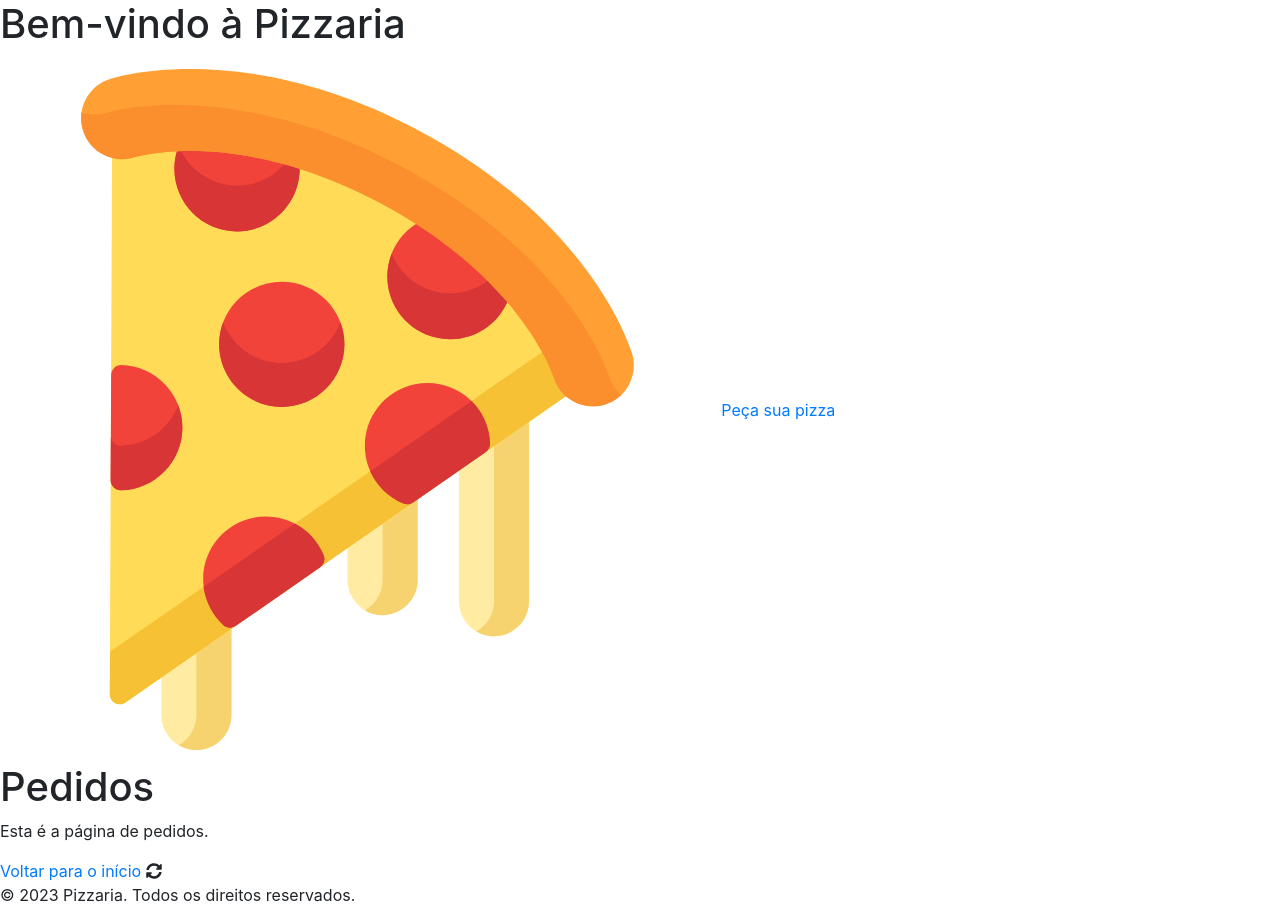
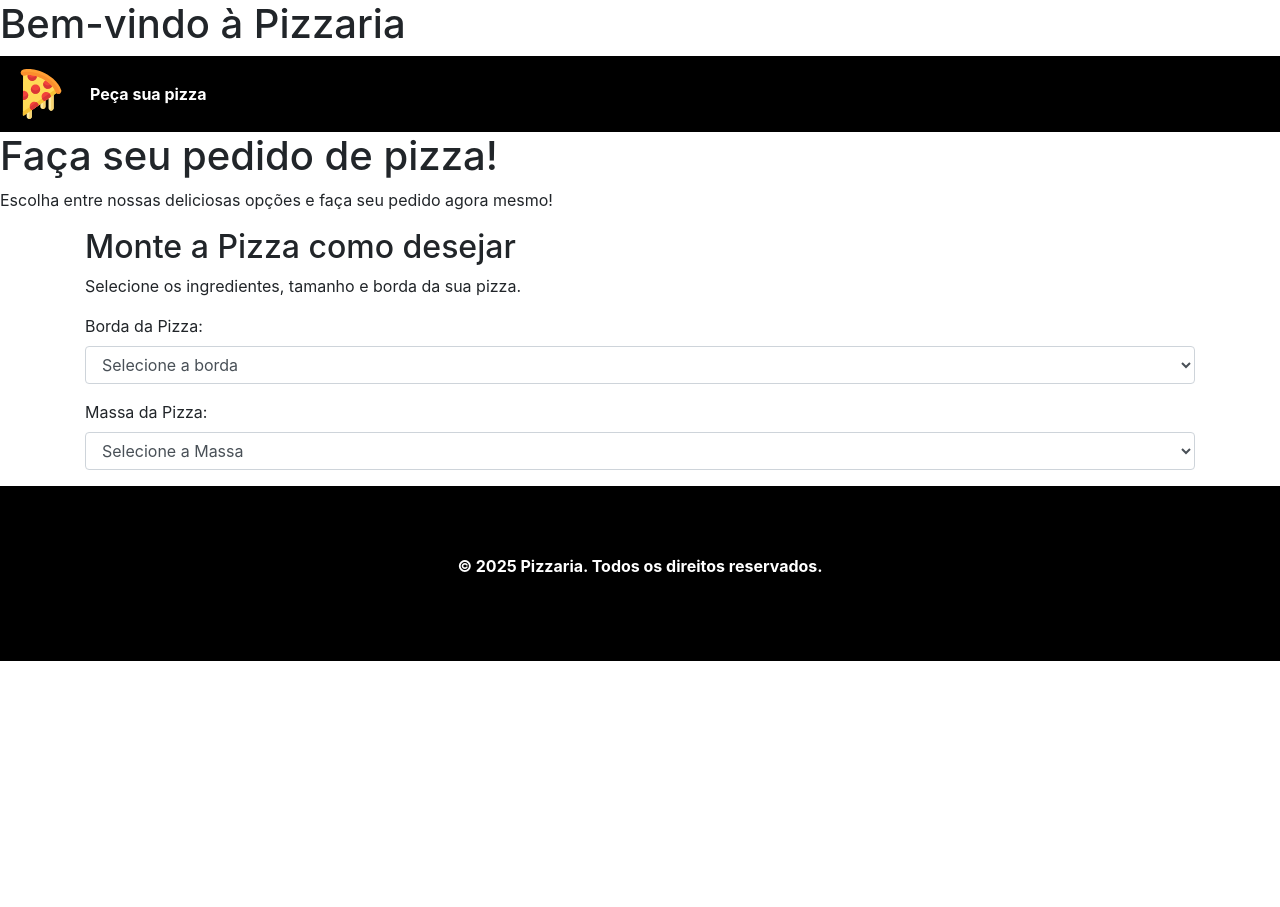
Before and after one commit to Jiovane-Ferreira/PizzariaProject, a PHP site: page / in a window 1280 px wide. After the commit the page ends 661 px from the top, so only its background shows below. Run offline with PHP 8.4, Linux system fonts and the light colour scheme.

Commit message:
(feat:formulario) - Include Select

```diff
--- a/css/style.css
+++ b/css/style.css
@@ -3,3 +3,31 @@ html, body {
     margin: 0;
     padding: 0;
 }
+
+/* NAV BAR */
+#brand-logo {
+    width: 50px;
+}
+
+nav.navbar.navbar-expand-lg {
+    background-color: #000;
+    font-weight: bold;
+}
+
+a.nav-link{
+    color: #FFF;
+}
+
+
+/* FOOTER */
+footer {
+    background-color: #000;
+    color: #FFF;
+    font-weight: bold;
+    display: flex;
+    justify-content: center;
+    align-items: center;
+    position: relative;
+    width: 100%;
+    height: 175px;
+}
--- a/index.php
+++ b/index.php
@@ -5,11 +5,39 @@
     include_once('templates/header.php');
 ?>
 
+<div id="main-banner">
+    <h1>Faça seu pedido de pizza!</h1>
+    <p>Escolha entre nossas deliciosas opções e faça seu pedido agora mesmo!</p>
+</div>
 
-    <h1>Pedidos</h1>
-    <p>Esta é a página de pedidos.</p>
-    <a href="index.php">Voltar para o início</a>
-    <i class="fas fa-sync-alt"></i>
+<div id="main-container">
+    <div class="container">
+        <div class="row">
+            <div class="col-md-12">
+                <h2>Monte a Pizza como desejar</h2>
+                <p>Selecione os ingredientes, tamanho e borda da sua pizza.</p>
+                <form action="process/order.php" id="pizza_form" method="post">
+
+                <div class="form-group">
+                        <label for="borda">Borda da Pizza:</label>
+                        <select name="borda" id="borda" class="form-control">
+                            <option value="">Selecione a borda</option>
+                        </select>
+                    </div>
+
+                    <div class="form-group">
+                        <label for="massa">Massa da Pizza:</label>
+                        <select name="massa" id="massa" class="form-control">
+                            <option value="">Selecione a Massa</option>
+                        </select>
+                    </div>
+
+                </form>
+            </div>
+        </div>
+    </div>
+</div>
+
 
 <?php
     // Include the footer template
--- a/templates/footer.php
+++ b/templates/footer.php
@@ -1,5 +1,5 @@
     <footer>
-        <p>&copy; 2023 Pizzaria. Todos os direitos reservados.</p>
+        <p>&copy; <?= date('Y') ?> Pizzaria. Todos os direitos reservados.</p>
     </footer>
 
     <!-- Bootstrap JS and dependencies -->
--- a/templates/header.php
+++ b/templates/header.php
@@ -25,6 +25,7 @@
             <a href="index.php" class="navbar-brand">
                 <img src="img/pizza.svg" alt="Pizzaria Logo" id="brand-logo">
             </a>
+
             <div class="collapse navbar-collapse" id="nav-bar">
                 <ul class="navbar-nav">
                     <li class="nav-item active">
@@ -32,5 +33,6 @@
                     </li>
                 </ul>
             </div>
+
         </nav>
     </header>
```
